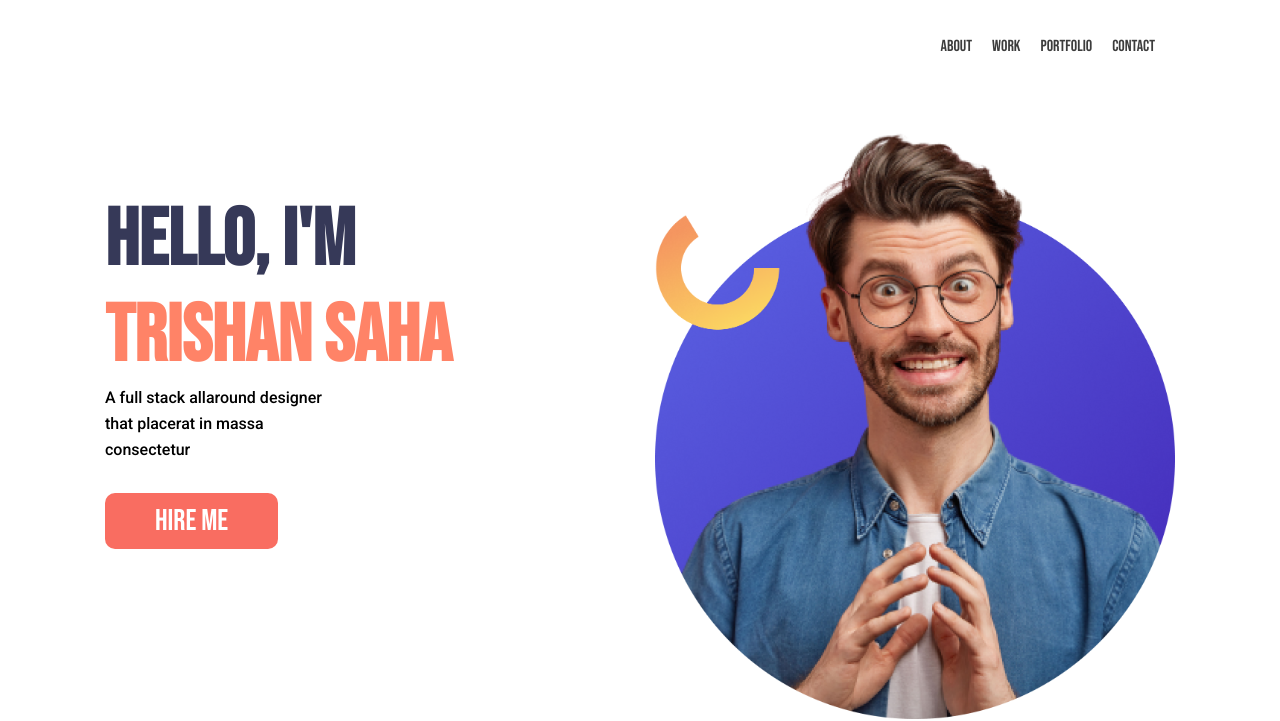
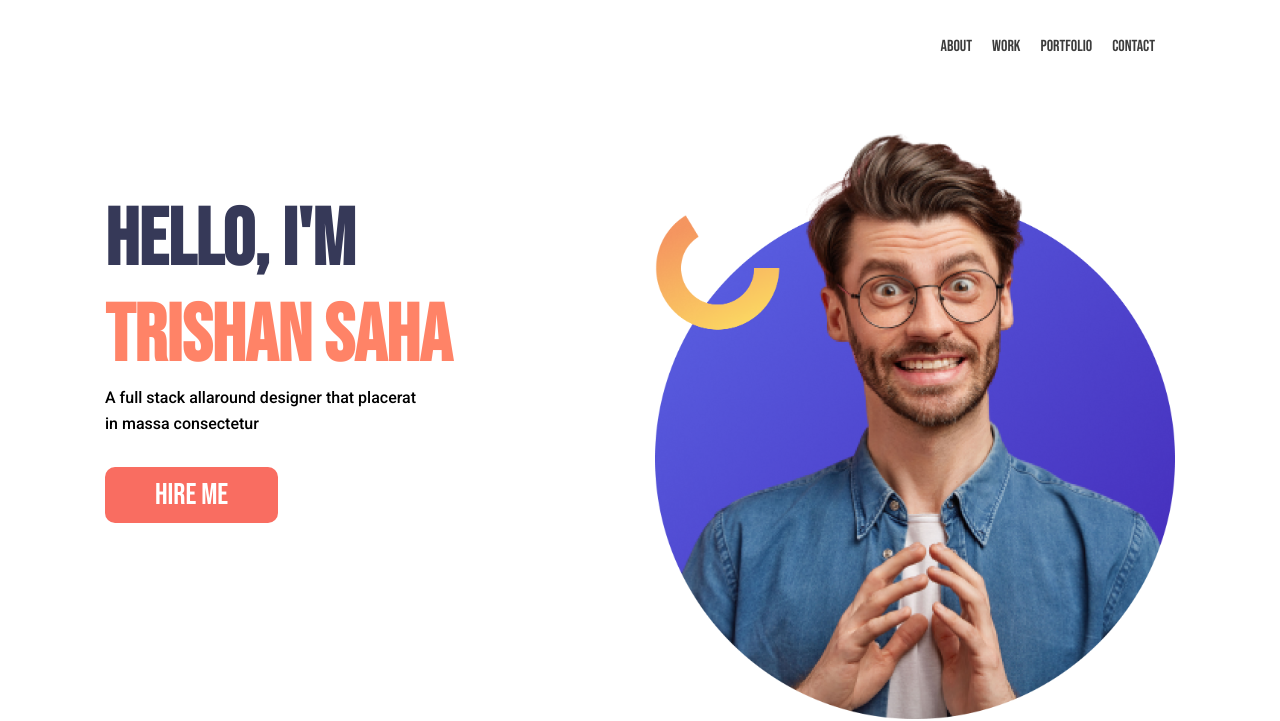
Before and after one commit to TRISHAN00/personal-portfolio, a plain HTML site: page index.html in a window 1280 px wide. Shown: the top 721 px of the page. Drawn offline with Linux system fonts and the light colour scheme.

Commit message:
final update

```diff
--- a/style.css
+++ b/style.css
@@ -124,9 +124,9 @@ span.slider-heading {
 }
 .slider-content p {
   font-size: 16px;
-  padding-right: 292px;
+  padding-right: 194px;
   line-height: 26px;
-  font-weight: 500;
+  font-weight: 200;
 }
 a.hire-me {
   background-color: #f96d61;
```
